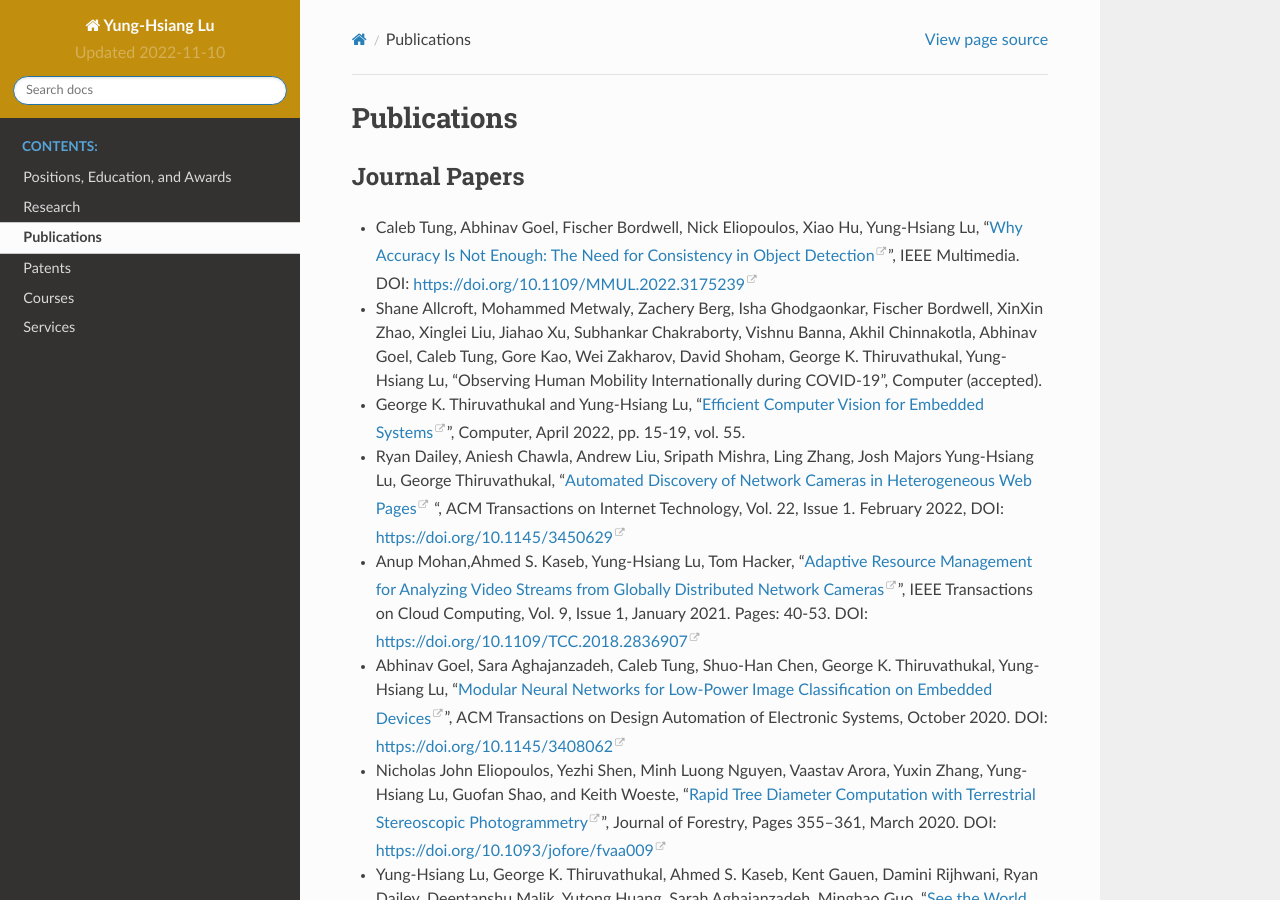
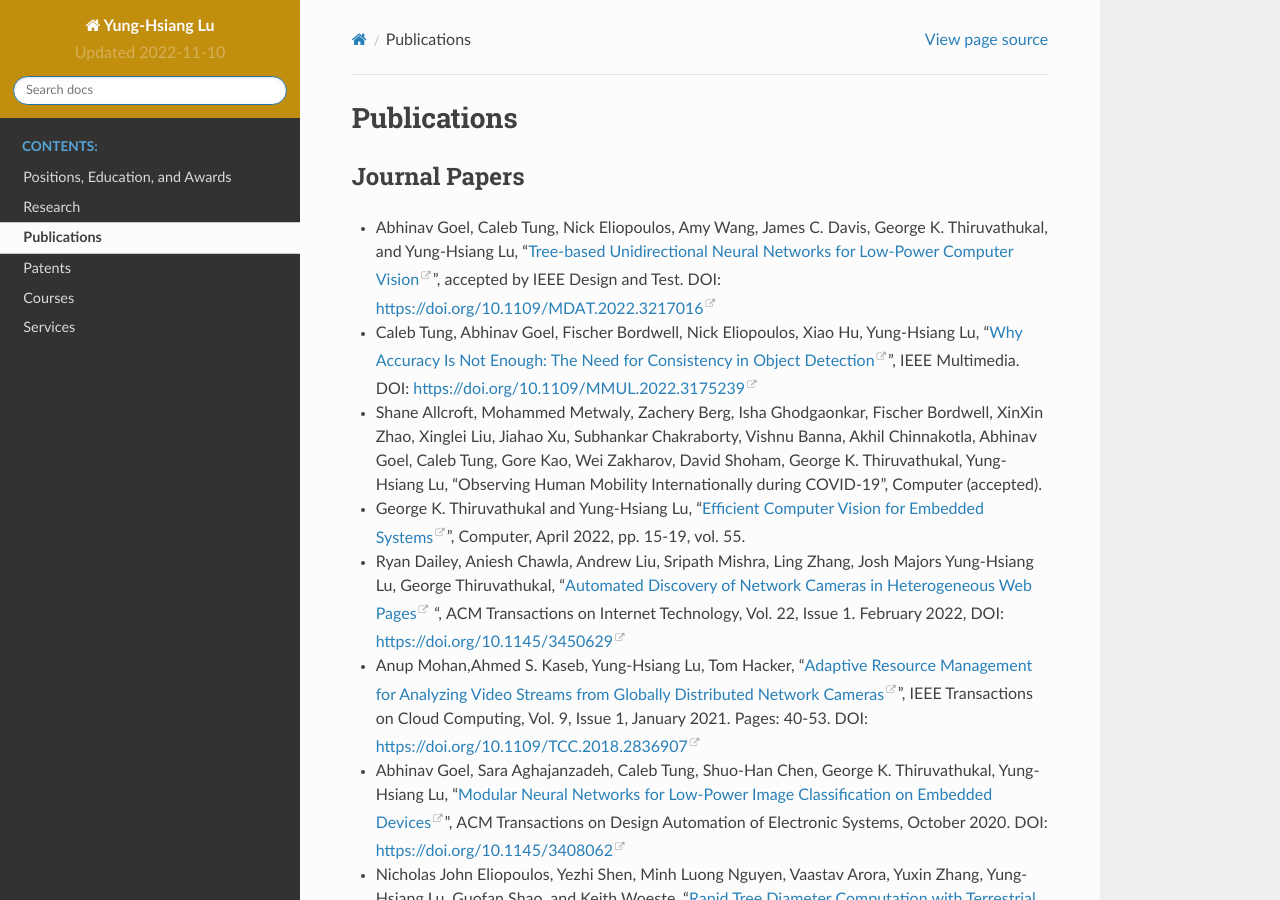
Before and after one commit to luyunghsiang/yhluweb, a Sphinx documentation site: the page built from source/publications.rst, in a window 1280 px wide and 900 px high. Built offline with Sphinx 7.4.7 and the Read the Docs theme 2.0.0, drawn with Linux system fonts in a browser that asks for light colours.

Commit message:
add paper

```diff
--- a/source/publications.rst
+++ b/source/publications.rst
@@ -3,6 +3,12 @@ Publications
 
 Journal Papers
 --------------
+
+- Abhinav Goel, Caleb Tung, Nick Eliopoulos, Amy Wang, James C. Davis,
+  George K. Thiruvathukal, and Yung-Hsiang Lu, "`Tree-based
+  Unidirectional Neural Networks for Low-Power Computer Vision
+  <https://ieeexplore.ieee.org/document/9935301>`_", accepted by IEEE
+  Design and Test. DOI: https://doi.org/10.1109/MDAT.2022.3217016
 
 - Caleb Tung, Abhinav Goel, Fischer Bordwell, Nick Eliopoulos, Xiao
   Hu, Yung-Hsiang Lu, "`Why Accuracy Is Not Enough: The Need for
```
